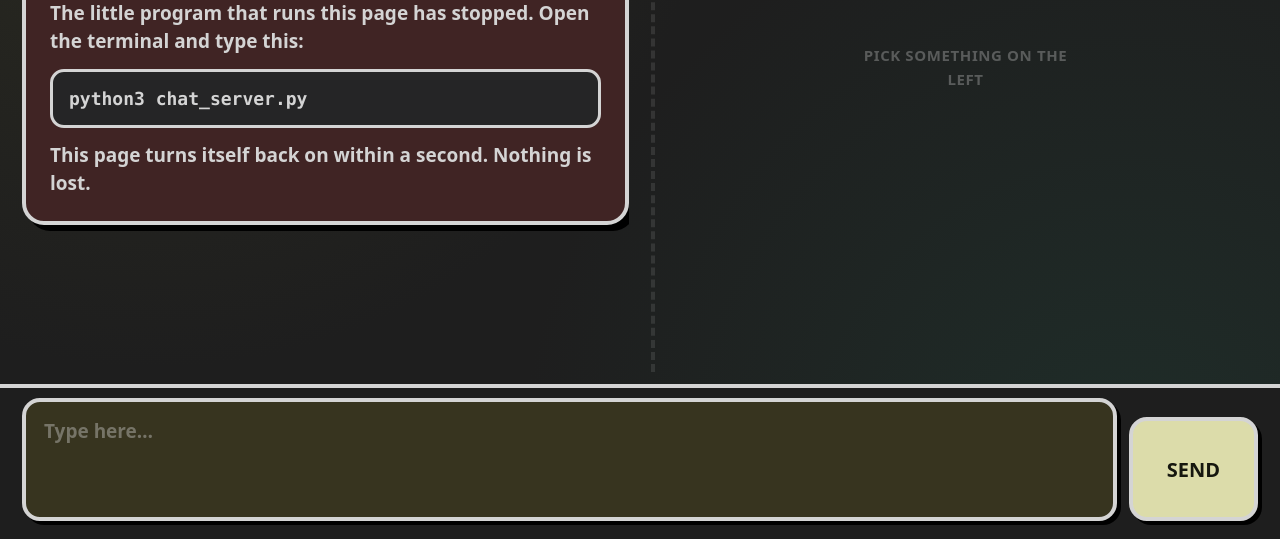
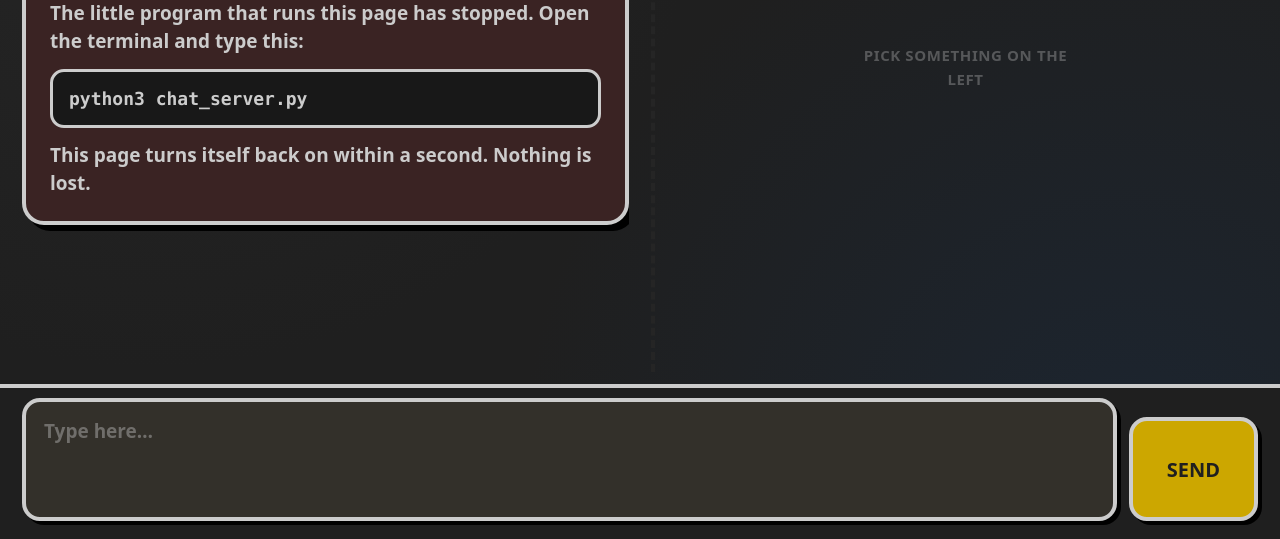
Before and after one commit to wiiiktor/control-room, a plain HTML site: page chat.html in a window 1280 px wide. Shown: the part 261-800 px from the top of the page. Drawn offline with Linux system fonts and the light colour scheme; no server answers.

Commit message:
chat.html: rebuild dark and light from the editor's default themes
The first pass took dark roughly from Dark+ syntax colours and invented light
outright. Both now use the real surfaces, borders and accents: editor and sidebar
backgrounds, the panel border, the primary-button blue, and the chart green, yellow
and red. Text on a filled accent splits into --on-green / --on-yellow / --on-red,
because white reads on the blue and black on the gold.

Co-Authored-By: Claude Opus 5 <noreply@anthropic.com>

```diff
--- a/chat.html
+++ b/chat.html
@@ -33,73 +33,82 @@
 </script>
 <style>
   /* ---- PALETTES -------------------------------------------------------------
-     Three, chosen with the yellow C. :root IS dark mode, the default; the other two
-     override the same tokens, so nothing below this block knows which is running.
-     --ink-on is the text that sits ON a filled accent (always dark, because every
-     palette's accents are light); --hair is a line, --veil a wash, --shadow-col the
-     cartoon drop shadow. ------------------------------------------------------- */
+     Three, chosen with the yellow C. :root IS dark, the default. Dark and light take
+     their surfaces, borders and accents from VS Code's own default themes (Dark
+     Modern / Light Modern) -- editor background, widget surface, foreground, the
+     #2b2b2b / #e5e5e5 border, the primary-button blue, and the chart green, yellow
+     and red. The shapes stay ours: this panel is drawn in thick ink outlines, which
+     no editor theme does. --on-green / --on-yellow / --on-red carry the text that
+     sits ON each filled accent, because white reads on the blue and black on the
+     gold. ------------------------------------------------------------------------ */
   :root, :root[data-theme="dark"] {
-    --ink: #d4d4d4;
-    --paper: #1e1e1e;
-    --panel: #252526;
-    --green: #4ec9b0;
-    --green-deep: #6bd6bd;
-    --green-soft: #24352f;
-    --yellow: #dcdcaa;
-    --yellow-soft: #37341f;
-    --red: #f14c4c;
-    --red-soft: #402424;
-    --ink-on: #16170f;
-    --grey: #4a4a4a;
-    --hair: rgba(212,212,212,.24);
-    --hair-soft: rgba(212,212,212,.12);
-    --veil: rgba(30,30,30,.82);
-    --ring-green: rgba(78,201,176,.28);
-    --ring-yellow: rgba(220,220,170,.22);
+    --ink: #cccccc;                 /* editor.foreground */
+    --paper: #1f1f1f;               /* editor.background */
+    --panel: #181818;               /* sideBar.background */
+    --green: #0078d4;               /* button.background — the primary action */
+    --on-green: #ffffff;
+    --green-deep: #89d185;          /* charts.green — the line on a chart */
+    --green-soft: #04395e;          /* list.activeSelectionBackground */
+    --yellow: #cca700;              /* editorWarning / charts.yellow */
+    --on-yellow: #1f1f1f;
+    --yellow-soft: #33302a;
+    --red: #f14c4c;                 /* editorError.foreground */
+    --on-red: #1f1f1f;
+    --red-soft: #3a2323;
+    --grey: #313131;                /* button.secondary */
+    --hair: #2b2b2b;                /* the default panel border */
+    --hair-soft: #252525;
+    --veil: rgba(24,24,24,.9);
+    --ring-green: rgba(0,120,212,.3);
+    --ring-yellow: rgba(204,167,0,.25);
     --ring-red: rgba(241,76,76,.28);
-    --ring-grey: rgba(160,160,160,.18);
-    --ring-ink: rgba(212,212,212,.32);
+    --ring-grey: rgba(150,150,150,.16);
+    --ring-ink: rgba(204,204,204,.3);
     --shadow-col: #000;
-    --wash-a: #2b2b21;
-    --wash-b: #1f2d29;
+    --wash-a: #262626;
+    --wash-b: #1c2530;
   }
   :root[data-theme="light"] {
-    --ink: #1f1f1f;
-    --paper: #ffffff;
-    --panel: #f3f3f3;
-    --green: #3aa45f;
-    --green-deep: #1b7a3f;
-    --green-soft: #e6f2ea;
-    --yellow: #ffcc33;
-    --yellow-soft: #f2f2ee;
-    --red: #e51400;
-    --red-soft: #ffe3e0;
-    --ink-on: #16170f;
-    --grey: #c9c9c9;
-    --hair: rgba(31,31,31,.22);
-    --hair-soft: rgba(31,31,31,.12);
-    --veil: rgba(255,255,255,.82);
-    --ring-green: rgba(58,164,95,.25);
-    --ring-yellow: rgba(255,204,51,.25);
-    --ring-red: rgba(229,20,0,.22);
-    --ring-grey: rgba(120,120,120,.18);
-    --ring-ink: rgba(31,31,31,.35);
-    --shadow-col: #1f1f1f;
-    --wash-a: #fbfaf6;
-    --wash-b: #f5f8f6;
+    --ink: #3b3b3b;                 /* editor.foreground */
+    --paper: #ffffff;               /* editor.background */
+    --panel: #f8f8f8;               /* sideBar.background */
+    --green: #005fb8;               /* button.background */
+    --on-green: #ffffff;
+    --green-deep: #388a34;          /* charts.green */
+    --green-soft: #e4edf7;
+    --yellow: #bf8803;              /* charts.yellow */
+    --on-yellow: #ffffff;
+    --yellow-soft: #f3f1ea;
+    --red: #cd3131;                 /* editorError.foreground */
+    --on-red: #ffffff;
+    --red-soft: #fbe9e9;
+    --grey: #e5e5e5;
+    --hair: #e5e5e5;                /* the default panel border */
+    --hair-soft: #f0f0f0;
+    --veil: rgba(248,248,248,.92);
+    --ring-green: rgba(0,95,184,.22);
+    --ring-yellow: rgba(191,136,3,.22);
+    --ring-red: rgba(205,49,49,.2);
+    --ring-grey: rgba(120,120,120,.16);
+    --ring-ink: rgba(59,59,59,.3);
+    --shadow-col: #3b3b3b;
+    --wash-a: #fbfbfb;
+    --wash-b: #f6f8fb;
   }
   :root[data-theme="peas"] {
     --ink: #16170f;
     --paper: #fffdf2;
     --panel: #ffffff;
     --green: #34c759;
+    --on-green: #16170f;
     --green-deep: #1f8f3e;
     --green-soft: #ddf7e2;
     --yellow: #ffd43b;
+    --on-yellow: #16170f;
     --yellow-soft: #fff3c4;
     --red: #ff5a4e;
+    --on-red: #16170f;
     --red-soft: #ffe2de;
-    --ink-on: #16170f;
     --grey: #c2c5bd;
     --hair: rgba(22,23,15,.22);
     --hair-soft: rgba(22,23,15,.12);
@@ -148,13 +157,13 @@
     box-shadow: 0 0 0 4px var(--ring-grey);
     cursor: pointer; opacity: .6; transition: opacity .12s, background .12s;
   }
-  #wipe:hover { opacity: 1; background: var(--yellow); color: var(--ink-on); }
+  #wipe:hover { opacity: 1; background: var(--yellow); color: var(--on-yellow); }
   /* third lamp in the same column: the timeline toggle */
   #tl-btn {
     position: fixed; top: 84px; right: 18px; z-index: 6;
     display: grid; place-items: center; padding: 0;
     width: 20px; height: 20px; border-radius: 50%;
-    font: 900 11px/1 inherit; color: var(--ink-on);
+    font: 900 11px/1 inherit; color: var(--on-yellow);
     background: var(--yellow); border: 3px solid var(--ink);
     box-shadow: 0 0 0 4px var(--ring-yellow);
     cursor: pointer; opacity: .75; transition: opacity .12s;
@@ -168,7 +177,7 @@
     position: fixed; top: 118px; right: 18px; z-index: 6;
     display: grid; place-items: center; padding: 0;
     width: 20px; height: 20px; border-radius: 50%;
-    font: 900 11px/1 inherit; color: var(--ink-on);
+    font: 900 11px/1 inherit; color: var(--on-yellow);
     background: var(--yellow); border: 3px solid var(--ink);
     box-shadow: 0 0 0 4px var(--ring-yellow);
     cursor: pointer; opacity: .75; transition: opacity .12s;
@@ -248,7 +257,7 @@
   #detail h2 {
     margin: 0; font-size: 25px; font-weight: 900; letter-spacing: -.02em; line-height: 1.15;
   }
-  .cards button.on { background: var(--yellow); color: var(--ink-on); box-shadow: 0 0 0 var(--ink); transform: translate(4px, 4px); }
+  .cards button.on { background: var(--yellow); color: var(--on-yellow); box-shadow: 0 0 0 var(--ink); transform: translate(4px, 4px); }
   @media (max-width: 900px) {
     #stage { grid-template-columns: 1fr; grid-template-rows: 1fr auto; }
     #detail { border-left: none; border-top: var(--line) dashed var(--hair); padding: 16px 4px 4px; max-height: 45%; }
@@ -273,9 +282,9 @@
     padding: 9px 18px; border: 3px solid var(--ink); border-radius: 999px;
     text-transform: uppercase;
   }
-  .badge.ok { background: var(--green); color: var(--ink-on); }
-  .badge.warn { background: var(--yellow); color: var(--ink-on); }
-  .badge.err { background: var(--red); color: var(--ink-on); }
+  .badge.ok { background: var(--green); color: var(--on-green); }
+  .badge.warn { background: var(--yellow); color: var(--on-yellow); }
+  .badge.err { background: var(--red); color: var(--on-red); }
   .badge.wait { background: var(--panel); text-transform: none; }
 
   .ask {
@@ -328,7 +337,7 @@
     box-shadow: var(--pop-sm); padding: 14px 15px 12px; border-radius: 0;
     display: flex; flex-direction: column; gap: 8px; min-height: 96px;
   }
-  .cards button:hover { background: var(--yellow); color: var(--ink-on); }
+  .cards button:hover { background: var(--yellow); color: var(--on-yellow); }
   .cards button:active { transform: translate(4px, 4px); box-shadow: 0 0 0 var(--ink); }
   .cards button b { font-size: 17px; font-weight: 800; line-height: 1.25; letter-spacing: -.01em; }
   .cards button .more {
@@ -347,11 +356,11 @@
     border-radius: 20px; padding: 16px 18px; cursor: pointer; box-shadow: var(--pop);
     transition: transform .08s, box-shadow .08s, background .12s;
   }
-  .picks button:hover { background: var(--green); color: var(--ink-on); }
+  .picks button:hover { background: var(--green); color: var(--on-green); }
   .picks button:active { transform: translate(6px, 6px); box-shadow: 0 0 0 var(--ink); }
   .picks button kbd {
     flex: none; display: grid; place-items: center; width: 44px; height: 44px;
-    font: 900 20px/1 inherit; background: var(--yellow); color: var(--ink-on);
+    font: 900 20px/1 inherit; background: var(--yellow); color: var(--on-yellow);
     border: 3px solid var(--ink); border-radius: 50%;
   }
   .picks button.fill { background: var(--panel); }
@@ -395,7 +404,7 @@
   textarea:focus { outline: none; background: var(--yellow-soft); }
   form button {
     font: inherit; font-size: 20px; font-weight: 900; height: 104px; padding: 0 34px;
-    background: var(--yellow); color: var(--ink-on);
+    background: var(--yellow); color: var(--on-yellow);
     border: var(--line) solid var(--ink); border-radius: 18px; cursor: pointer;
     box-shadow: var(--pop-sm); transition: transform .08s, box-shadow .08s;
   }
@@ -724,7 +733,7 @@
      remembers the choice. Dark is the default, so an empty stamp is already right —
      the read is wrapped because localStorage throws in a locked-down browser. ---- */
   const THEMES = [
-    { id: 'dark',  name: 'Dark mode',      chip: '#1e1e1e' },
+    { id: 'dark',  name: 'Dark mode',      chip: '#1f1f1f' },
     { id: 'light', name: 'Light mode',     chip: '#ffffff' },
     { id: 'peas',  name: 'Peas with corn', chip: '#ffd43b' },
   ];
```
Also changed, not shown: README.md.
